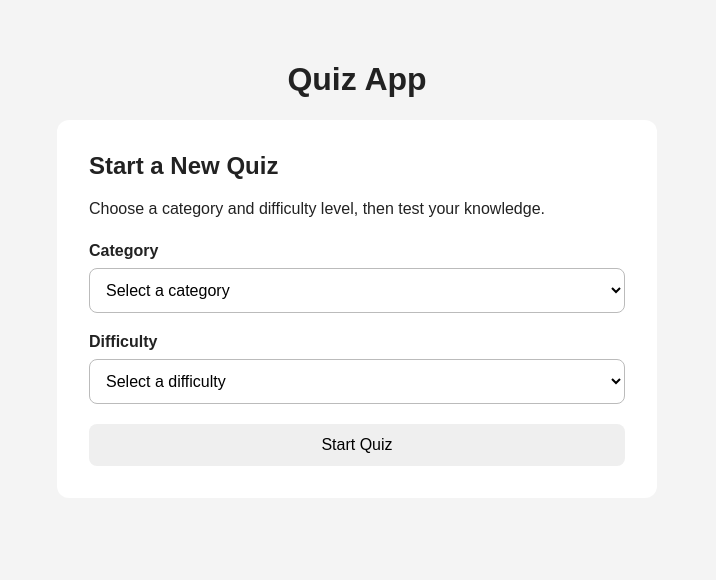
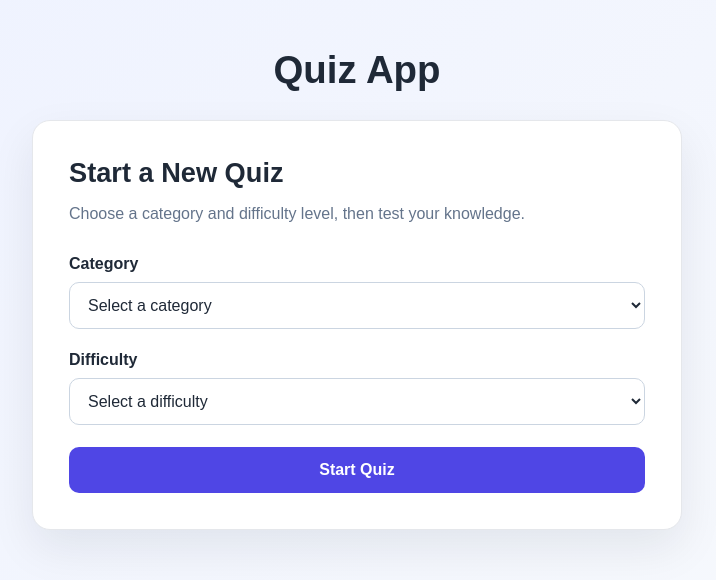
Before and after one commit to iangelicsx23/quiz-app, a React (Vite) app: page / in a window 1280 px wide. Shown: the top 580 px of the page, without its empty margins (283-999 px from the left). Built offline with nearby package versions, Linux system fonts and the light colour scheme.

Commit message:
style(TASK-26): improve home screen design

```diff
--- a/src/index.css
+++ b/src/index.css
@@ -6,8 +6,8 @@ body {
   margin: 0;
   min-height: 100vh;
   font-family: Arial, sans-serif;
-  background: #f4f4f4;
-  color: #222;
+  background: linear-gradient(135deg, #eef2ff, #f8fafc);
+  color: #1f2937;
 }
 
 button,
@@ -20,169 +20,90 @@ button {
 }
 
 main {
-  width: min(90%, 600px);
+  width: min(90%, 650px);
   margin: 0 auto;
-  padding: 40px 0;
+  padding: 48px 0;
 }
 
 h1 {
+  margin: 0 0 28px;
   text-align: center;
+  font-size: 2.4rem;
 }
 
 .home-screen {
+  padding: 36px;
+  border: 1px solid #e5e7eb;
+  border-radius: 18px;
   background: white;
-  padding: 32px;
-  border-radius: 12px;
+  box-shadow: 0 18px 45px rgba(15, 23, 42, 0.08);
 }
 
 .home-screen h2 {
-  margin-top: 0;
+  margin: 0 0 12px;
+  font-size: 1.7rem;
+}
+
+.home-screen > p {
+  margin: 0;
+  line-height: 1.6;
+  color: #64748b;
 }
 
 .quiz-settings {
   display: flex;
   flex-direction: column;
-  gap: 20px;
-  margin-top: 24px;
+  gap: 22px;
+  margin-top: 28px;
 }
 
 .form-group {
   display: flex;
   flex-direction: column;
-  gap: 8px;
+  gap: 9px;
 }
 
 .form-group label {
-  font-weight: bold;
+  font-weight: 700;
 }
 
 .form-group select {
   width: 100%;
-  padding: 12px;
-  border: 1px solid #bbb;
-  border-radius: 8px;
+  padding: 13px 14px;
+  border: 1px solid #cbd5e1;
+  border-radius: 10px;
   background: white;
+  color: #1f2937;
+  outline: none;
+}
+
+.form-group select:focus {
+  border-color: #4f46e5;
+  box-shadow: 0 0 0 3px rgba(79, 70, 229, 0.15);
 }
 
 .quiz-settings button {
-  padding: 12px 18px;
+  padding: 14px 20px;
   border: none;
-  border-radius: 8px;
+  border-radius: 10px;
+  background: #4f46e5;
+  color: white;
+  font-weight: 700;
+  transition:
+    transform 0.2s ease,
+    background 0.2s ease;
+}
+
+.quiz-settings button:hover {
+  background: #4338ca;
+  transform: translateY(-1px);
 }
 
 .error-message {
   margin: 0;
-  font-weight: bold;
+  padding: 10px 12px;
+  border-radius: 8px;
+  background: #fef2f2;
+  color: #b91c1c;
+  font-weight: 700;
 }
-
-.quiz-screen {
-  background: white;
-  padding: 32px;
-  border-radius: 12px;
-}
-
-.answer-list {
-  display: grid;
-  gap: 12px;
-  margin: 24px 0;
-}
-
-.answer-button {
-  padding: 14px;
-  border: 1px solid #bbb;
-  border-radius: 8px;
-  background: white;
-  text-align: left;
-}
-
-.answer-button:hover {
-  background: #f0f0f0;
-}
-
-.selected-answer {
-  border: 2px solid #222;
-  font-weight: bold;
-}
-
-.correct-answer {
-  border: 2px solid green;
-  background: #e8f7e8;
-}
-
-.incorrect-answer {
-  border: 2px solid red;
-  background: #fde8e8;
-}
-
-.answer-feedback {
-  font-weight: bold;
-}
-
-.answer-button:disabled {
-  cursor: not-allowed;
-}
-
-.quiz-progress {
-  margin-bottom: 24px;
-}
-
-.progress-text {
-  display: flex;
-  justify-content: space-between;
-  margin-bottom: 8px;
-  font-size: 0.95rem;
-}
-
-.progress-bar {
-  width: 100%;
-  height: 10px;
-  overflow: hidden;
-  border-radius: 999px;
-  background: #ddd;
-}
-
-.progress-fill {
-  height: 100%;
-  background: #222;
-  transition: width 0.3s ease;
-}
-
-.results-screen {
-  background: white;
-  padding: 32px;
-  border-radius: 12px;
-  text-align: center;
-}
-
-.results-screen h2 {
-  margin-top: 0;
-}
-
-.results-score {
-  margin: 24px 0;
-  font-size: 1.1rem;
-  font-weight: bold;
-}
-
-.results-screen button {
-  padding: 12px 18px;
-  border: none;
-  border-radius: 8px;
-}
-
-.results-percentage {
-  margin-bottom: 24px;
-  font-size: 1.5rem;
-  font-weight: bold;
-}
-
-.results-message {
-  margin-bottom: 24px;
-  font-size: 1.1rem;
-  font-weight: bold;
-}
-
-.best-score {
-  margin-bottom: 24px;
-  font-weight: bold;
-}
```
Also changed, not shown: 1 other file (tests, documents, lock files or other folders).
